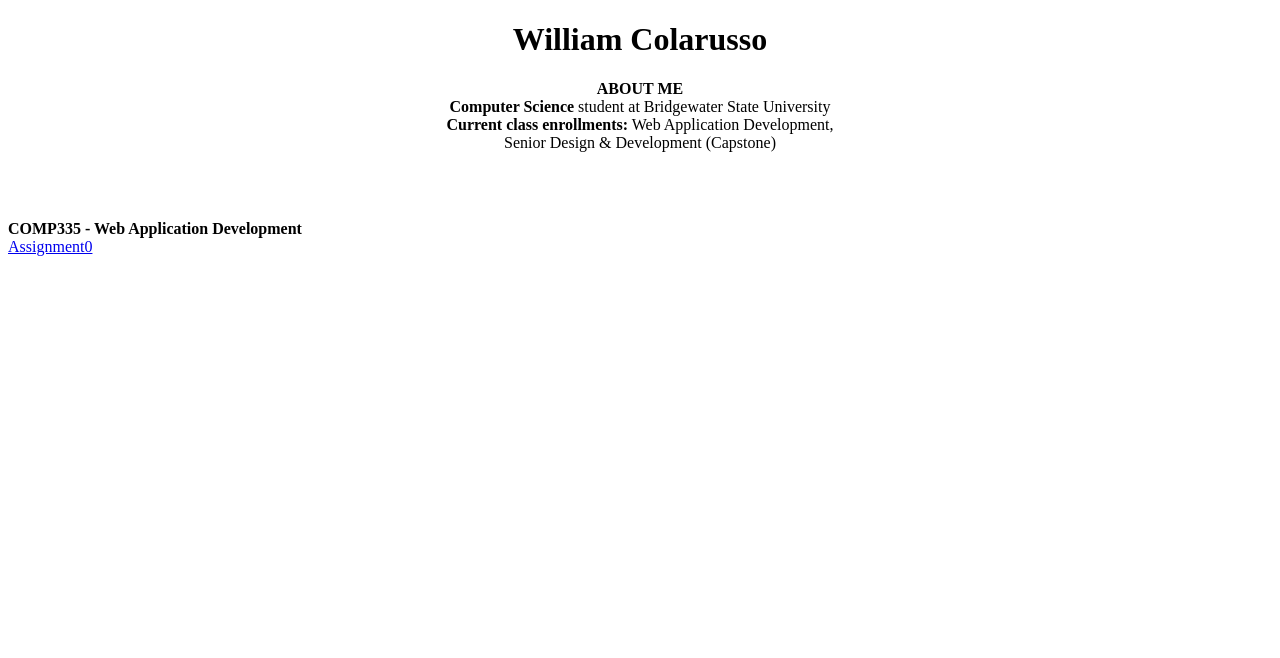
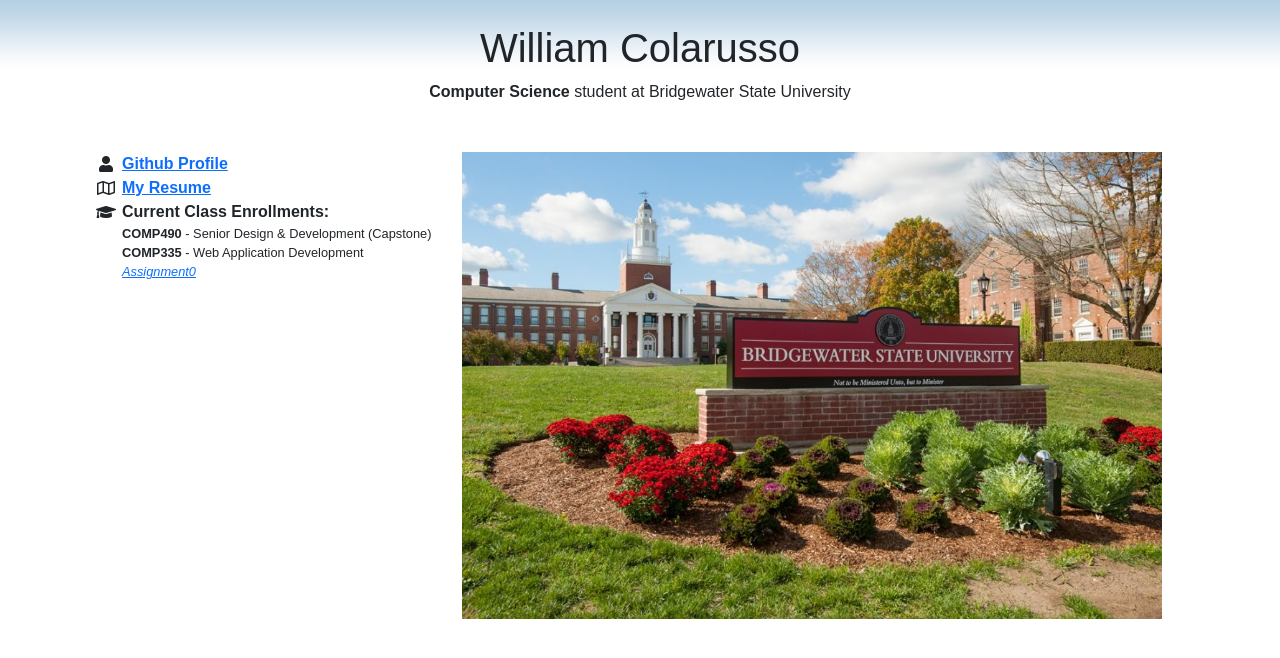
Before and after one commit to wcolarusso/wcolarusso.github.io, a plain HTML site: page index.html in a window 1280 px wide. Drawn offline with nearby package versions, Linux system fonts and the light colour scheme.

Commit message:
assignment2 completed

```diff
--- a/index.html
+++ b/index.html
@@ -2,23 +2,51 @@
 <html lang="en">
 <head>
     <meta charset="UTF-8">
+    <meta name="viewport" content="width=device-width, initial-scale=1">
+    <meta name="Description" content="Dr. Jung is a Professor at Bridgewater State University">
+
+    <link rel="stylesheet" href="https://cdn.jsdelivr.net/npm/bootstrap@5.1.3/dist/css/bootstrap.min.css" >
+    <link rel="stylesheet" href=" https://cdnjs.cloudflare.com/ajax/libs/font-awesome/5.10.2/css/all.css">
+
+    <link rel="stylesheet" href="main.css">
+
+    <style>
+        course {font-size:0.8em; display:block}
+        @media only screen{
+            img{
+                width: 700px;
+                height:auto
+            }
+        }
+    </style>
+
     <title>wcolarusso Website</title>
 </head>
 <body>
 <center>
+<header>
+    <br>
     <h1>William Colarusso</h1>
-    <p>
-        <b>ABOUT ME</b><br>
-        <b>Computer Science</b> student at Bridgewater State University<br>
-        <b>Current class enrollments:</b> Web Application Development,
-        <br> Senior Design & Development (Capstone)
-    </p>
+    <b>Computer Science</b> student at Bridgewater State University<br>
+</header>
 </center>
-<br>
-<br>
-    <p>
-        <b>COMP335 - Web Application Development</b><br>
-        <a href="https://wcolarusso.github.io/assignment0.html">Assignment0</a>
-    </p>
+<br><br>
+<main class="container">
+    <div class="row">
+    <div class="col-lg-4" >
+        <ul class="fa-ul">
+            <li><icon class="fa-li fas fa-user"></icon><a href="https://github.com/wcolarusso"><b>Github Profile</b></a></li>
+            <li><icon class="fa-li far fa-map"></icon><a href="https://wcolarusso.github.io/WColarussoResume.pdf"><b>My Resume</b></a></li>
+            <li><icon class="fa-li fas fa-graduation-cap"></icon><b>Current Class Enrollments:</b></li>
+            <course><b>COMP490</b> - Senior Design & Development (Capstone)</course>
+            <course><b>COMP335</b> - Web Application Development</course>
+            <course><a href="https://wcolarusso.github.io/assignment0.html"><i>Assignment0</i></a></course>
+        </ul>
+    </div>
+        <div class="col-lg-8">
+            <img src="bsu.jpg">
+        </div>
+    </div>
+</main>
 </body>
 </html>
--- /dev/null
+++ b/main.css
@@ -0,0 +1,31 @@
+body{
+	font-family: Arial, Helvetica, sans-serif;
+	background-image: url("background.png");
+	background-repeat: repeat-x;
+}
+nav ul li {
+	display: inline;
+	list-style-type: none;
+}
+nav ul li a:hover{
+	background-color: #369;
+	color: #fff;
+}
+p {
+	margin-top: 5px;
+}
+.title {
+	text-align: right;
+}
+.main {
+	/* You can set the margin property to auto to horizontally center the element within its container.
+	The element will then take up the specified width,
+	and the remaining space will be split equally between the left and right margins: */
+	margin: auto;
+	width:80%;
+}
+.copyright {
+	font-size: small;
+	margin-top: 10pt;
+	text-align: center;
+}
```
Also changed, not shown: background.png (added), bsu.jpg (added), 1 other file.
